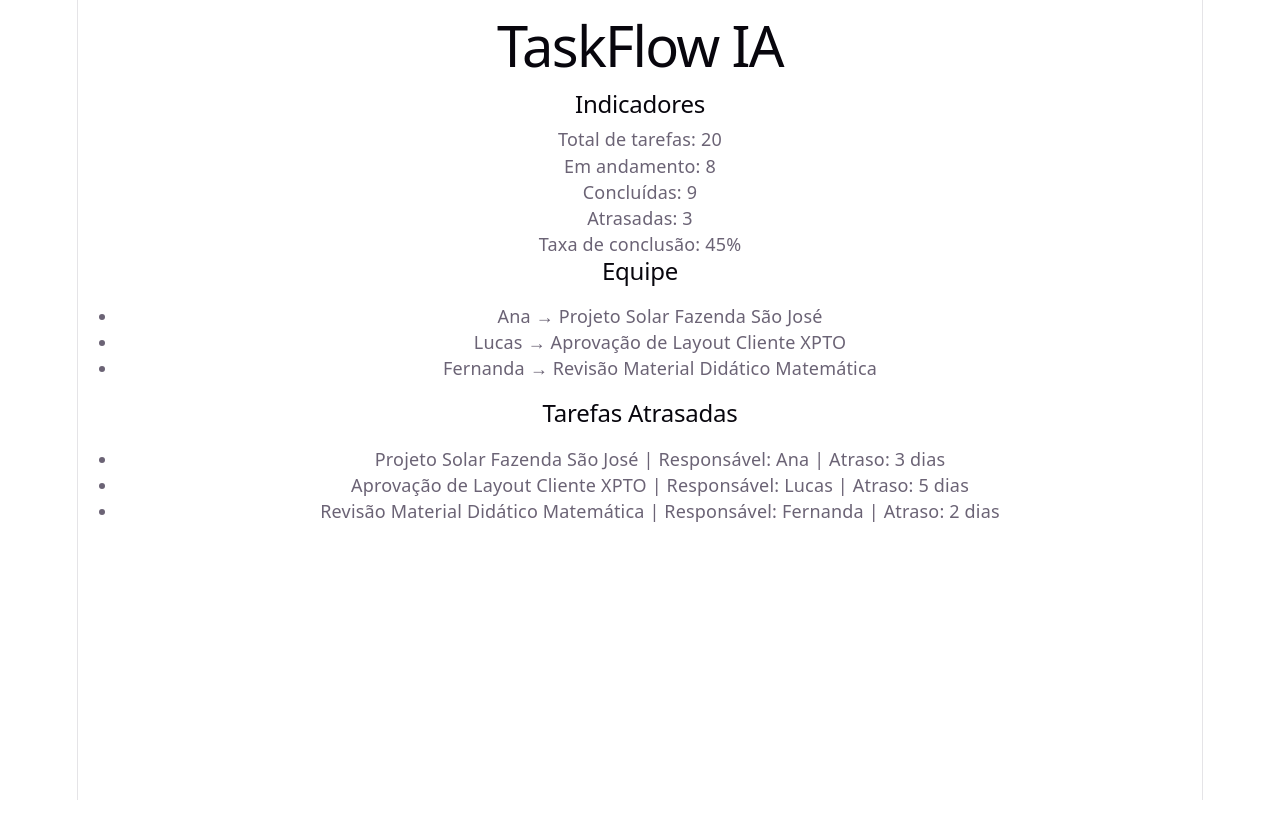
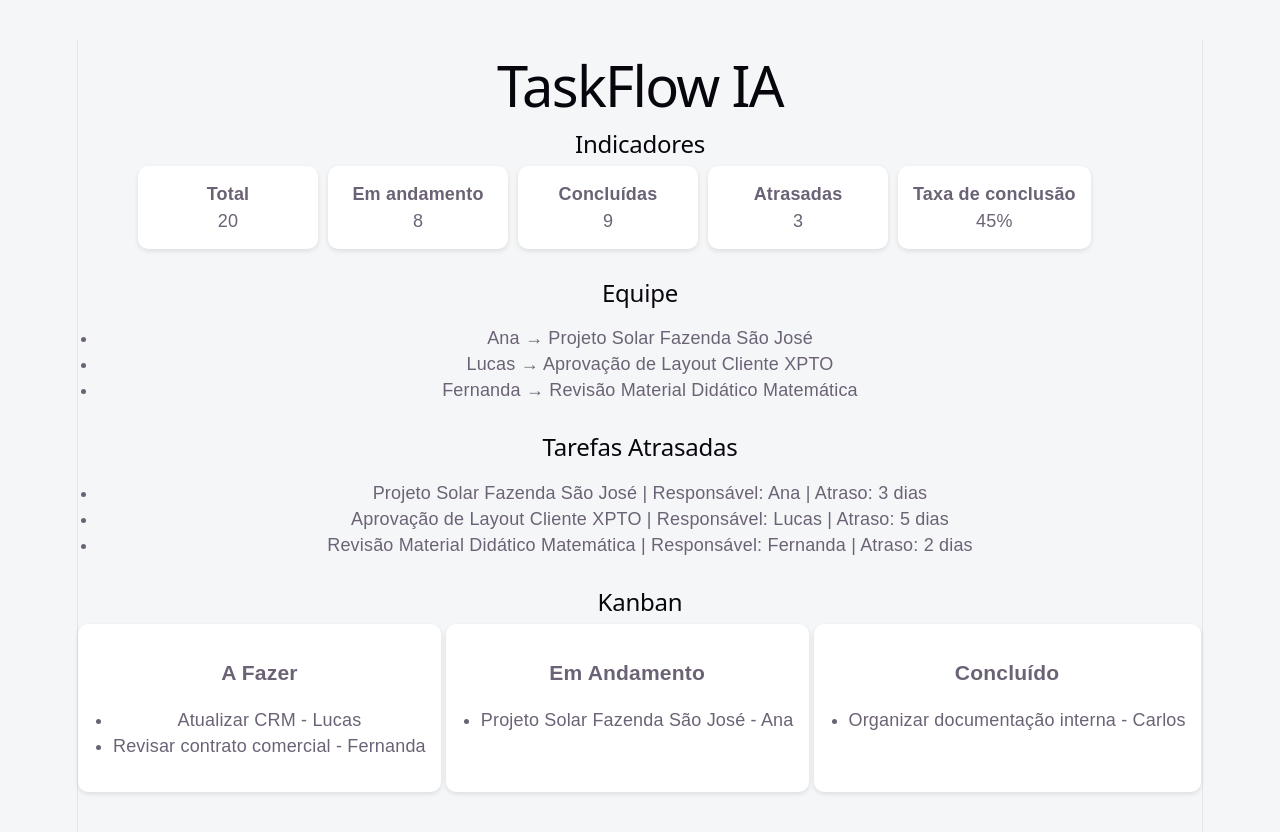
Before and after one commit to JoaoDanielbt/taskflow-ia, a React (Vite) app: page / in a window 1280 px wide. Shown: the top 832 px of the page. Before the commit the page ends 800 px from the top, so only its background shows below. Built offline with nearby package versions, Linux system fonts and the light colour scheme.

Commit message:
feat: implementar quadro kanban visual

```diff
--- a/src/App.css
+++ b/src/App.css
@@ -1,184 +1,55 @@
-.counter {
-  font-size: 16px;
-  padding: 5px 10px;
-  border-radius: 5px;
-  color: var(--accent);
-  background: var(--accent-bg);
-  border: 2px solid transparent;
-  transition: border-color 0.3s;
-  margin-bottom: 24px;
-
-  &:hover {
-    border-color: var(--accent-border);
-  }
-  &:focus-visible {
-    outline: 2px solid var(--accent);
-    outline-offset: 2px;
-  }
+body {
+  font-family: Arial, sans-serif;
+  background-color: #f4f6f8;
+  margin: 0;
+  padding: 40px;
 }
 
-.hero {
-  position: relative;
-
-  .base,
-  .framework,
-  .vite {
-    inset-inline: 0;
-    margin: 0 auto;
-  }
-
-  .base {
-    width: 170px;
-    position: relative;
-    z-index: 0;
-  }
-
-  .framework,
-  .vite {
-    position: absolute;
-  }
-
-  .framework {
-    z-index: 1;
-    top: 34px;
-    height: 28px;
-    transform: perspective(2000px) rotateZ(300deg) rotateX(44deg) rotateY(39deg)
-      scale(1.4);
-  }
-
-  .vite {
-    z-index: 0;
-    top: 107px;
-    height: 26px;
-    width: auto;
-    transform: perspective(2000px) rotateZ(300deg) rotateX(40deg) rotateY(39deg)
-      scale(0.8);
-  }
+h1 {
+  text-align: center;
 }
 
-#center {
-  display: flex;
-  flex-direction: column;
-  gap: 25px;
-  place-content: center;
-  place-items: center;
-  flex-grow: 1;
-
-  @media (max-width: 1024px) {
-    padding: 32px 20px 24px;
-    gap: 18px;
-  }
+h2 {
+  margin-top: 30px;
 }
 
-#next-steps {
-  display: flex;
-  border-top: 1px solid var(--border);
-  text-align: left;
-
-  & > div {
-    flex: 1 1 0;
-    padding: 32px;
-    @media (max-width: 1024px) {
-      padding: 24px 20px;
-    }
-  }
-
-  .icon {
-    margin-bottom: 16px;
-    width: 22px;
-    height: 22px;
-  }
-
-  @media (max-width: 1024px) {
-    flex-direction: column;
-    text-align: center;
-  }
+.card {
+  background: white;
+  border-radius: 10px;
+  padding: 15px;
+  margin: 10px 0;
+  box-shadow: 0 2px 5px rgba(0, 0, 0, 0.1);
 }
 
-#docs {
-  border-right: 1px solid var(--border);
-
-  @media (max-width: 1024px) {
-    border-right: none;
-    border-bottom: 1px solid var(--border);
-  }
+.indicadores {
+  display: flex;
+  gap: 10px;
+  flex-wrap: wrap;
+  margin-left: 60px;
 }
 
-#next-steps ul {
-  list-style: none;
-  padding: 0;
-  display: flex;
-  gap: 8px;
-  margin: 32px 0 0;
-
-  .logo {
-    height: 18px;
-  }
-
-  a {
-    color: var(--text-h);
-    font-size: 16px;
-    border-radius: 6px;
-    background: var(--social-bg);
-    display: flex;
-    padding: 6px 12px;
-    align-items: center;
-    gap: 8px;
-    text-decoration: none;
-    transition: box-shadow 0.3s;
-
-    &:hover {
-      box-shadow: var(--shadow);
-    }
-    .button-icon {
-      height: 18px;
-      width: 18px;
-    }
-  }
-
-  @media (max-width: 1024px) {
-    margin-top: 20px;
-    flex-wrap: wrap;
-    justify-content: center;
-
-    li {
-      flex: 1 1 calc(50% - 8px);
-    }
-
-    a {
-      width: 100%;
-      justify-content: center;
-      box-sizing: border-box;
-    }
-  }
+.indicador {
+  background: white;
+  padding: 15px;
+  border-radius: 10px;
+  min-width: 150px;
+  box-shadow: 0 2px 5px rgba(0, 0, 0, 0.1);
 }
 
-#spacer {
-  height: 88px;
-  border-top: 1px solid var(--border);
-  @media (max-width: 1024px) {
-    height: 48px;
-  }
+.kanban {
+  display: flex;
+  gap: 5px;
+  flex-wrap: wrap;
 }
 
-.ticks {
-  position: relative;
-  width: 100%;
+.coluna {
+  background: white;
+  padding: 15px;
+  border-radius: 10px;
+  min-width: 150px;
+  box-shadow: 0 2px 5px rgba(0, 0, 0, 0.1);
+}
 
-  &::before,
-  &::after {
-    content: '';
-    position: absolute;
-    top: -4.5px;
-    border: 5px solid transparent;
-  }
-
-  &::before {
-    left: 0;
-    border-left-color: var(--border);
-  }
-  &::after {
-    right: 0;
-    border-right-color: var(--border);
-  }
+ul {
+  padding-left: 20px;
 }
--- a/src/App.tsx
+++ b/src/App.tsx
@@ -38,18 +38,66 @@ function App() {
     atraso: '2 dias'
   }
 ]
+const kanban = {
+  aFazer: [
+    {
+      tarefa: 'Atualizar CRM',
+      responsavel: 'Lucas'
+    },
+    {
+      tarefa: 'Revisar contrato comercial',
+      responsavel: 'Fernanda'
+    }
+  ],
 
+  emAndamento: [
+    {
+      tarefa: 'Projeto Solar Fazenda São José',
+      responsavel: 'Ana'
+    }
+  ],
+
+  concluido: [
+    {
+      tarefa: 'Organizar documentação interna',
+      responsavel: 'Carlos'
+    }
+  ]
+}
   return (
     <div>
       <h1>TaskFlow IA</h1>
 
-      <h2>Indicadores</h2>
+     <h2>Indicadores</h2>
 
-      <p>Total de tarefas: {totalTarefas}</p>
-      <p>Em andamento: {tarefasEmAndamento}</p>
-      <p>Concluídas: {tarefasConcluidas}</p>
-      <p>Atrasadas: {tarefasAtrasadas}</p>
-      <p>Taxa de conclusão: {taxaConclusao}%</p>
+<div className="indicadores">
+
+  <div className="indicador">
+    <strong>Total</strong>
+    <p>{totalTarefas}</p>
+  </div>
+
+  <div className="indicador">
+    <strong>Em andamento</strong>
+    <p>{tarefasEmAndamento}</p>
+  </div>
+
+  <div className="indicador">
+    <strong>Concluídas</strong>
+    <p>{tarefasConcluidas}</p>
+  </div>
+
+  <div className="indicador">
+    <strong>Atrasadas</strong>
+    <p>{tarefasAtrasadas}</p>
+  </div>
+
+  <div className="indicador">
+    <strong>Taxa de conclusão</strong>
+    <p>{taxaConclusao}%</p>
+  </div>
+
+</div>
 
       <h2>Equipe</h2>
 
@@ -70,6 +118,47 @@ function App() {
     </li>
   ))}
 </ul>
+<h2>Kanban</h2>
+
+<div className="kanban">
+
+  <div className="coluna">
+    <h3>A Fazer</h3>
+
+    <ul>
+      {kanban.aFazer.map((item, index) => (
+        <li key={index}>
+          {item.tarefa} - {item.responsavel}
+        </li>
+      ))}
+    </ul>
+  </div>
+
+  <div className="coluna">
+    <h3>Em Andamento</h3>
+
+    <ul>
+      {kanban.emAndamento.map((item, index) => (
+        <li key={index}>
+          {item.tarefa} - {item.responsavel}
+        </li>
+      ))}
+    </ul>
+  </div>
+
+  <div className="coluna">
+    <h3>Concluído</h3>
+
+    <ul>
+      {kanban.concluido.map((item, index) => (
+        <li key={index}>
+          {item.tarefa} - {item.responsavel}
+        </li>
+      ))}
+    </ul>
+  </div>
+
+</div>
 
 </div>
 
```
